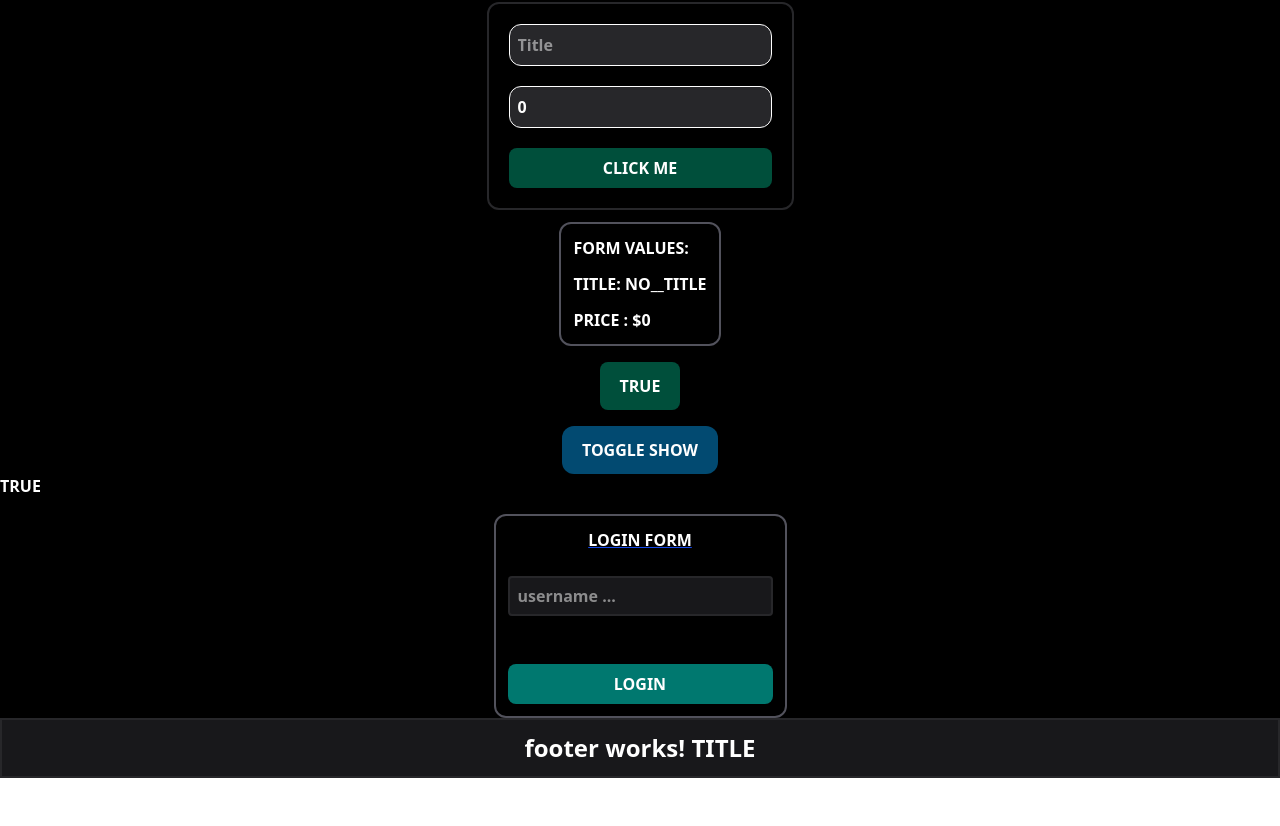
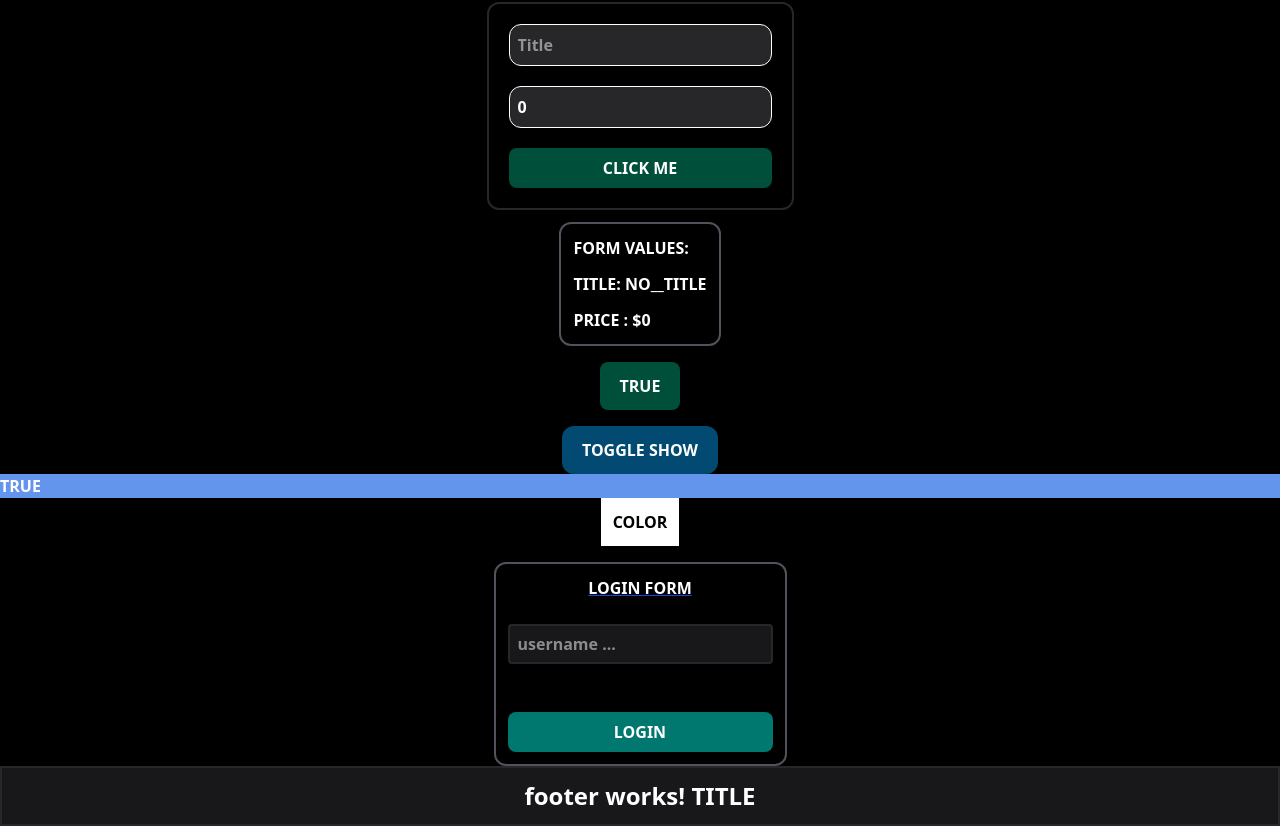
Before and after one commit to PouryaSoleimani/ANGULAR__TRAINING, an Angular app: page / in a window 1280 px wide. Shown: the part 972-1798 px from the top of the page. Before the commit the page ends 1750 px from the top, so only its background shows below. Built offline with nearby package versions, Linux system fonts and the light colour scheme.

Commit message:
NG CLASS

```diff
--- a/src/app/app.html
+++ b/src/app/app.html
@@ -73,6 +73,15 @@
   }@else {
   <div [ngClass]="2 < 3 ? 'bg-red-600' : 'bg-blue-600'">FALSE</div>
   }
+  <div
+    [ngClass]="
+      color === 'black'
+        ? 'text-black bg-white w-fit p-3 mx-auto'
+        : 'text-blue-600 bg-blue-200 w-fit mx-auto p-3'
+    "
+  >
+    COLOR
+  </div>
   <app-form-component></app-form-component>
   <app-footer />
 </main>
--- a/src/app/app.ts
+++ b/src/app/app.ts
@@ -35,9 +35,11 @@ export class App {
 
   public getColor() {
     if (this.isDisabled == true) {
-      return 'cornf1lowerblue'
+      return 'cornflowerblue'
     } else {
       return 'darkRed'
     }
   }
+
+  public color = 'black'
 }
```
